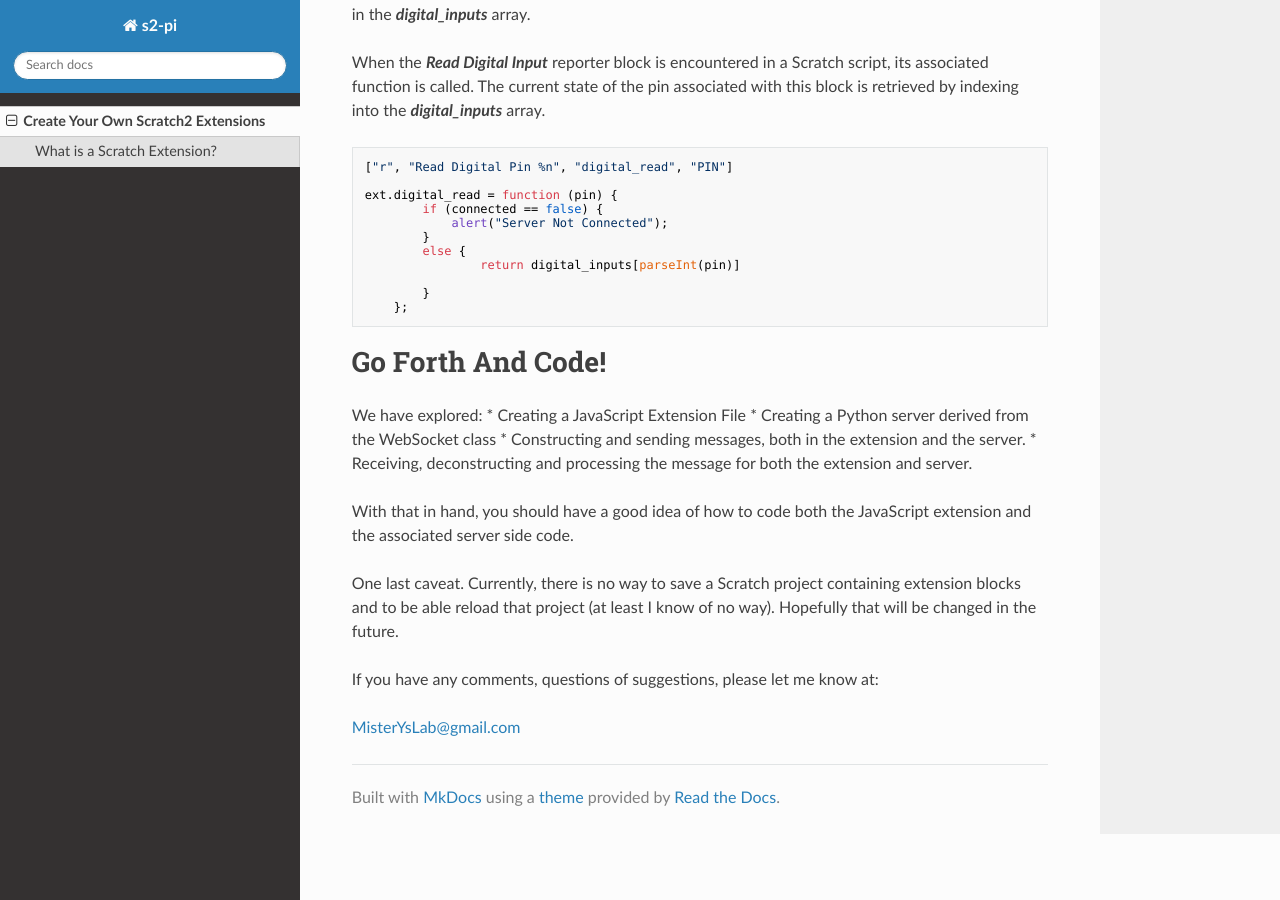
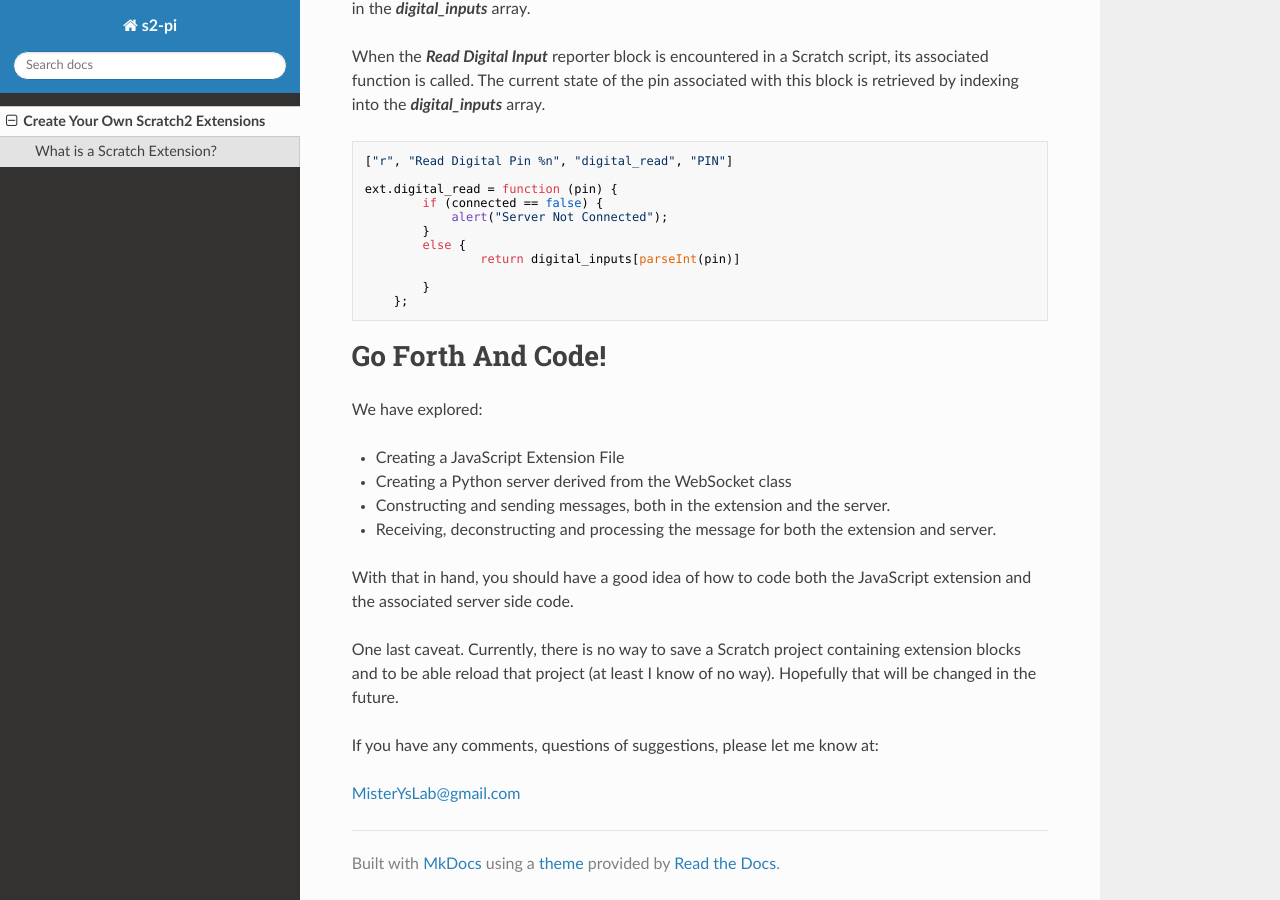
Before and after one commit to MrYsLab/s2-pi, an MkDocs documentation site: the page built from docs/index.md, in a window 1280 px wide and 900 px high, scrolled down 21029 px. Built offline with MkDocs 1.6.1, drawn with Linux system fonts in a browser that asks for light colours; nearby versions of some CDN libraries; old or Windows-style settings are respelled for this version of MkDocs; some of the changed text lies outside the part shown.

Commit message:
updated docs

```diff
--- a/docs/index.md
+++ b/docs/index.md
@@ -233,7 +233,7 @@ When the connection is complete the indicator will go from yellow to green.
 If you have a device, such as an LED connected to a GPIO pin, you can set its state to a "1" or "0"
 by using the **_Set BCM Output block_**.
 
-## Changing The State Of A Digital Output Pin Using PWM
+### Changing The State Of A Digital Output Pin Using PWM
 Using the same LED device, you can set its brightness (from 0 to 255) using the **_Set BCM PWM Output_** block.
 
 ###Getting Input From A Digital Input Pin
@@ -749,6 +749,7 @@ ext.digital_read = function (pin) {
 # Go Forth And Code!
 
 We have explored:
+
 * Creating a JavaScript Extension File
 * Creating a Python server derived from the WebSocket class
 * Constructing and sending messages, both in the extension and the server.
```
Also changed, not shown: other parts of docs/index.md (+1 -1 lines).
